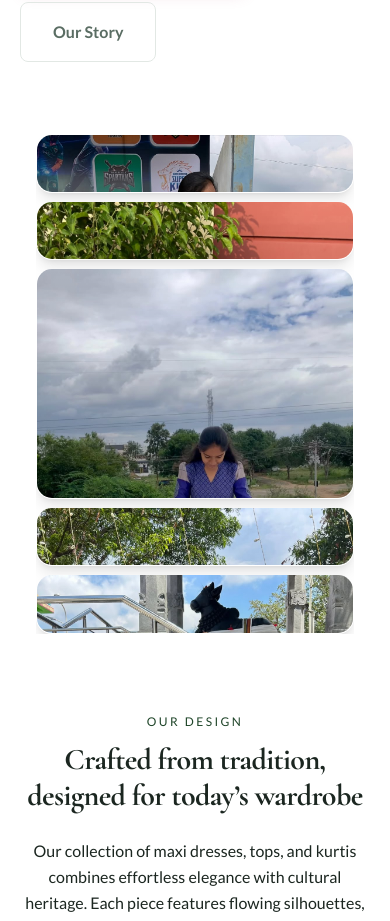
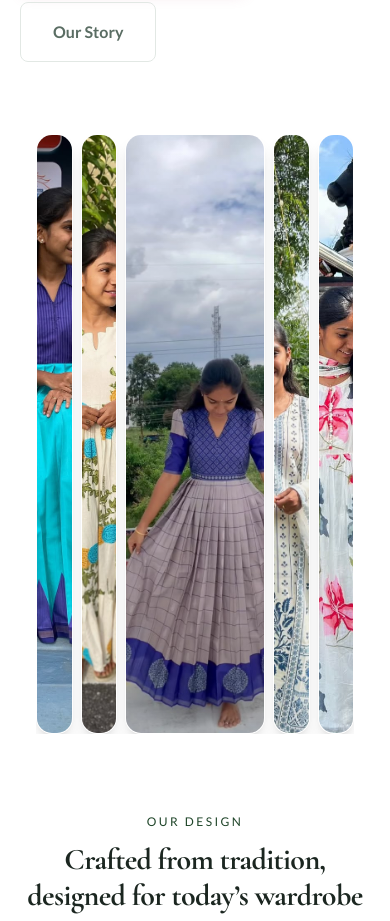
Before and after one commit to RameshKg100/Boutique, a Next.js app: page / in a window 390 px wide. Shown: the part 1091-2012 px from the top of the page. Built offline with nearby package versions, Linux system fonts and the light colour scheme; no server answers; the database is empty.

Commit message:
Force row layout on mobile and increase height for better dress visibility

```diff
--- a/src/components/ui/ExpandingGallery.jsx
+++ b/src/components/ui/ExpandingGallery.jsx
@@ -16,7 +16,7 @@ export default function ExpandingGallery() {
 
   return (
     <div className="w-full max-w-6xl mx-auto py-10 px-4">
-      <div className="flex flex-col md:flex-row h-[500px] md:h-[600px] gap-2 md:gap-3 overflow-hidden">
+      <div className="flex flex-row h-[600px] gap-2 md:gap-3 overflow-hidden">
         {images.map((image, index) => (
           <motion.div
             key={image.id}
```
